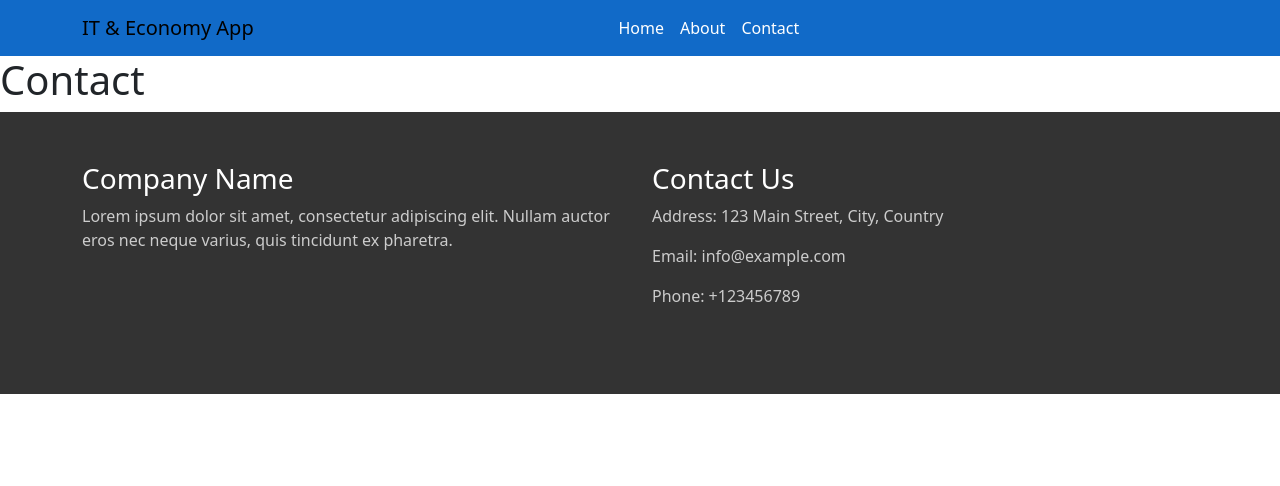
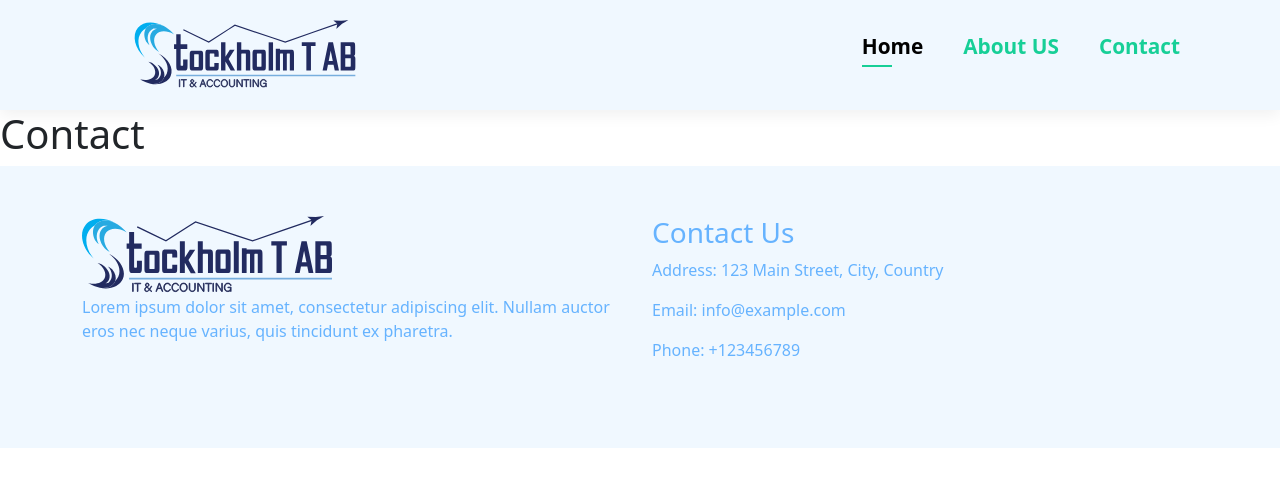
Before and after one commit to Haz7kh/it-economy-app, a React (Create React App) app: page /contact in a window 1280 px wide. Shown: the top 486 px of the page. Built offline with nearby package versions, Linux system fonts and the light colour scheme.

Commit message:
new navbar

```diff
--- a/public/index.html
+++ b/public/index.html
@@ -10,21 +10,17 @@
       content="Web site created using create-react-app"
     />
     <link rel="apple-touch-icon" href="%PUBLIC_URL%/logo192.png" />
-    <!--
-      manifest.json provides metadata used when your web app is installed on a
-      user's mobile device or desktop. See https://developers.google.com/web/fundamentals/web-app-manifest/
-    -->
+
     <link rel="manifest" href="%PUBLIC_URL%/manifest.json" />
-    <!--
-      Notice the use of %PUBLIC_URL% in the tags above.
-      It will be replaced with the URL of the `public` folder during the build.
-      Only files inside the `public` folder can be referenced from the HTML.
 
-      Unlike "/favicon.ico" or "favicon.ico", "%PUBLIC_URL%/favicon.ico" will
-      work correctly both with client-side routing and a non-root public URL.
-      Learn how to configure a non-root public URL by running `npm run build`.
-    -->
-    <title>React App</title>
+    <title>Stockholm T AB</title>
+    <link
+      rel="stylesheet"
+      href="https://cdnjs.cloudflare.com/ajax/libs/font-awesome/6.5.2/css/all.min.css"
+      integrity="sha512-SnH5WK+bZxgPHs44uWIX+LLJAJ9/2PkPKZ5QiAj6Ta86w+fsb2TkcmfRyVX3pBnMFcV7oQPJkl9QevSCWr3W6A=="
+      crossorigin="anonymous"
+      referrerpolicy="no-referrer"
+    />
   </head>
   <body>
     <noscript>You need to enable JavaScript to run this app.</noscript>
--- a/src/App.js
+++ b/src/App.js
@@ -4,11 +4,14 @@ import About from "./pages/about/About";
 import Contact from "./pages/contact/Contact";
 import Header from "./components/header/Header";
 import Footer from "./components/footer/Footer";
+import Navbar from "./components/navbar/Navbar";
 
 function App() {
   return (
     <div className="App">
-      <Header />
+      {/* <Header /> */}
+      <Navbar />
+
       <Routes>
         <Route path="/" element={<Home />} />
         <Route path="about" element={<About />} />
--- a/src/components/footer/Footer.js
+++ b/src/components/footer/Footer.js
@@ -1,4 +1,7 @@
 import React from "react";
+import Logo from "../../assets/stockholm t ab.svg";
+import { Link } from "react-router-dom";
+import "./footer.css";
 
 const Footer = () => {
   return (
@@ -6,7 +9,9 @@ const Footer = () => {
       <div className="container">
         <div className="row">
           <div className="col-md-6">
-            <h3>Company Name</h3>
+            <Link className="navbar-brand brand" to="/">
+              <img src={Logo} alt="Logo" />
+            </Link>
             <p>
               Lorem ipsum dolor sit amet, consectetur adipiscing elit. Nullam
               auctor eros nec neque varius, quis tincidunt ex pharetra.
--- /dev/null
+++ b/src/components/footer/footer.css
@@ -0,0 +1,34 @@
+.brand img {
+  max-width: 250px; /* Adjust the width as needed */
+  height: auto;
+}
+
+.footer {
+  background-color: aliceblue;
+  color: #66b3ff;
+  padding: 50px 0;
+}
+
+.footer h3 {
+  color: #66b3ff;
+}
+
+.footer p {
+  color: #66b3ff;
+}
+
+.container {
+  width: 80%;
+  margin: auto;
+}
+
+.row {
+  display: flex;
+  flex-wrap: wrap;
+  justify-content: space-between;
+}
+
+.col-md-6 {
+  flex-basis: 45%;
+  margin-bottom: 20px;
+}
--- a/src/components/header/Header.js
+++ b/src/components/header/Header.js
@@ -1,6 +1,7 @@
 import React, { useState } from "react";
 import { Link } from "react-router-dom";
 import "./header.css";
+import Logo from "../../assets/stockholm t ab.svg";
 
 const Header = () => {
   // State to manage the collapse state of the navbar
@@ -10,10 +11,10 @@ const Header = () => {
   const handleNavCollapse = () => setIsNavCollapsed(!isNavCollapsed);
 
   return (
-    <nav className="navbar navbar-expand-lg ">
-      <div className="container justify-content-between">
+    <nav className="navbar navbar-expand-lg navbar-dark bg-dark">
+      <div className="container">
         <Link className="navbar-brand brand" to="/">
-          IT & Economy App
+          <img src={Logo} alt="Logo" className="logo" />
         </Link>
         {/* Toggle button */}
         <button
--- a/src/components/header/header.css
+++ b/src/components/header/header.css
@@ -1,25 +1,35 @@
-.navbar {
-  background-color: #116ac8; /* Change the background color */
+/* header.css */
+.navbar-brand .logo {
+  max-height: 50px; /* Adjust this value as needed */
+}
+
+.navbar-toggler {
+  border: none;
+}
+
+.toggler-icon {
+  background-color: rgb(112, 88, 68);
+  width: 24px;
+  height: 2px;
+  display: block;
+}
+
+.close-btn {
+  background-color: transparent;
+  border: none;
+  outline: none;
+  padding: 0;
+}
+
+.close-btn:focus {
+  outline: none;
+}
+
+.navbar-nav .nav-link {
+  padding: 10px 15px;
 }
 
 .brand {
-  color: #edf0f0;
+  display: flex;
+  align-items: center;
 }
-
-.navbar-nav .nav-link {
-  color: #fff;
-}
-
-.navbar-nav .nav-link:hover {
-  color: #18decd;
-}
-
-.toggler-icon {
-  color: #18decd;
-}
-
-@media (min-width: 768px) {
-  .navbar-nav {
-    padding-right: 50px;
-  }
-}
--- /dev/null
+++ b/src/components/navbar/Navbar.js
@@ -0,0 +1,38 @@
+import React, { useState } from "react";
+import Logo from "../../assets/stockholm t ab.svg";
+import "./navbar.css";
+
+const Navbar = () => {
+  const [isOpen, setIsOpen] = useState(false);
+
+  const toggleMenu = () => {
+    setIsOpen(!isOpen);
+  };
+  return (
+    <nav>
+      <a href="/">
+        <img src={Logo} alt="logo" className="logo" />
+      </a>
+      <div>
+        <ul id="navbar" className={isOpen ? "#navbar active" : "navbar"}>
+          <li>
+            <a href="/" className="active">
+              Home
+            </a>
+          </li>
+          <li>
+            <a href="/about">About US </a>
+          </li>
+          <li>
+            <a href="/contact">Contact </a>
+          </li>
+        </ul>
+      </div>
+      <div id="mobile" onClick={toggleMenu}>
+        <i className={isOpen ? "fas fa-times" : "fas fa-bars"}></i>
+      </div>
+    </nav>
+  );
+};
+
+export default Navbar;
--- /dev/null
+++ b/src/components/navbar/navbar.css
@@ -0,0 +1,96 @@
+nav {
+  display: flex;
+  align-items: center;
+  justify-content: space-between;
+  background-color: aliceblue;
+  padding: 20px 80px;
+  box-shadow: 0 5px 15px rgba(0, 0, 0, 0.06);
+}
+
+.logo {
+  width: 330px;
+  height: 70px;
+}
+
+#navbar {
+  display: flex;
+  align-items: center;
+  justify-content: center;
+}
+
+#navbar li {
+  list-style: none;
+  padding: 0 20px;
+  position: relative;
+}
+
+#navbar li a {
+  text-decoration: none;
+  font-size: 1.3rem;
+  font-weight: 600;
+  color: #17cf97;
+  transition: 0.3s ease-in-out;
+}
+
+#navbar li a:hover,
+#navbar li a.active {
+  color: black;
+}
+
+#navbar li a:hover::after,
+#navbar li a.active::after {
+  content: "";
+  width: 30%;
+  height: 2px;
+  background-color: #17cf97;
+  position: absolute;
+  bottom: -4px;
+  left: 20px;
+}
+
+#mobile {
+  display: none;
+}
+#mobile i {
+  color: black;
+}
+
+/* //mobile screen  */
+@media screen and (max-width: 768px) {
+  #navbar {
+    display: flex;
+    flex-direction: column;
+    align-items: flex-start;
+    justify-content: flex-start;
+    position: fixed;
+    top: 70px;
+    right: -300px;
+    width: 300px;
+    height: 50vh;
+    background-color: aliceblue;
+    box-shadow: 0 40px 60px rgba(0, 0, 0, 0.1);
+    padding: 40px 0 0 10px;
+    z-index: 1000;
+    transition: 0.3s ease-in-out;
+  }
+
+  #navbar.active {
+    right: 0px;
+  }
+
+  #navbar li {
+    margin-bottom: 25px;
+  }
+  #mobile {
+    display: block;
+  }
+  #mobile i {
+    font-size: 24px;
+    cursor: pointer;
+  }
+
+  .logo {
+    width: 130px;
+    height: 30px;
+  }
+}
--- a/src/pages/home/home.css
+++ b/src/pages/home/home.css
@@ -142,33 +142,3 @@
     height: auto;
   }
 }
-
-.footer {
-  background-color: #333;
-  color: #fff;
-  padding: 50px 0;
-}
-
-.footer h3 {
-  color: #fff;
-}
-
-.footer p {
-  color: #ccc;
-}
-
-.container {
-  width: 80%;
-  margin: auto;
-}
-
-.row {
-  display: flex;
-  flex-wrap: wrap;
-  justify-content: space-between;
-}
-
-.col-md-6 {
-  flex-basis: 45%;
-  margin-bottom: 20px;
-}
```
Also changed, not shown: src/assets/stockholm t ab.svg (added).
